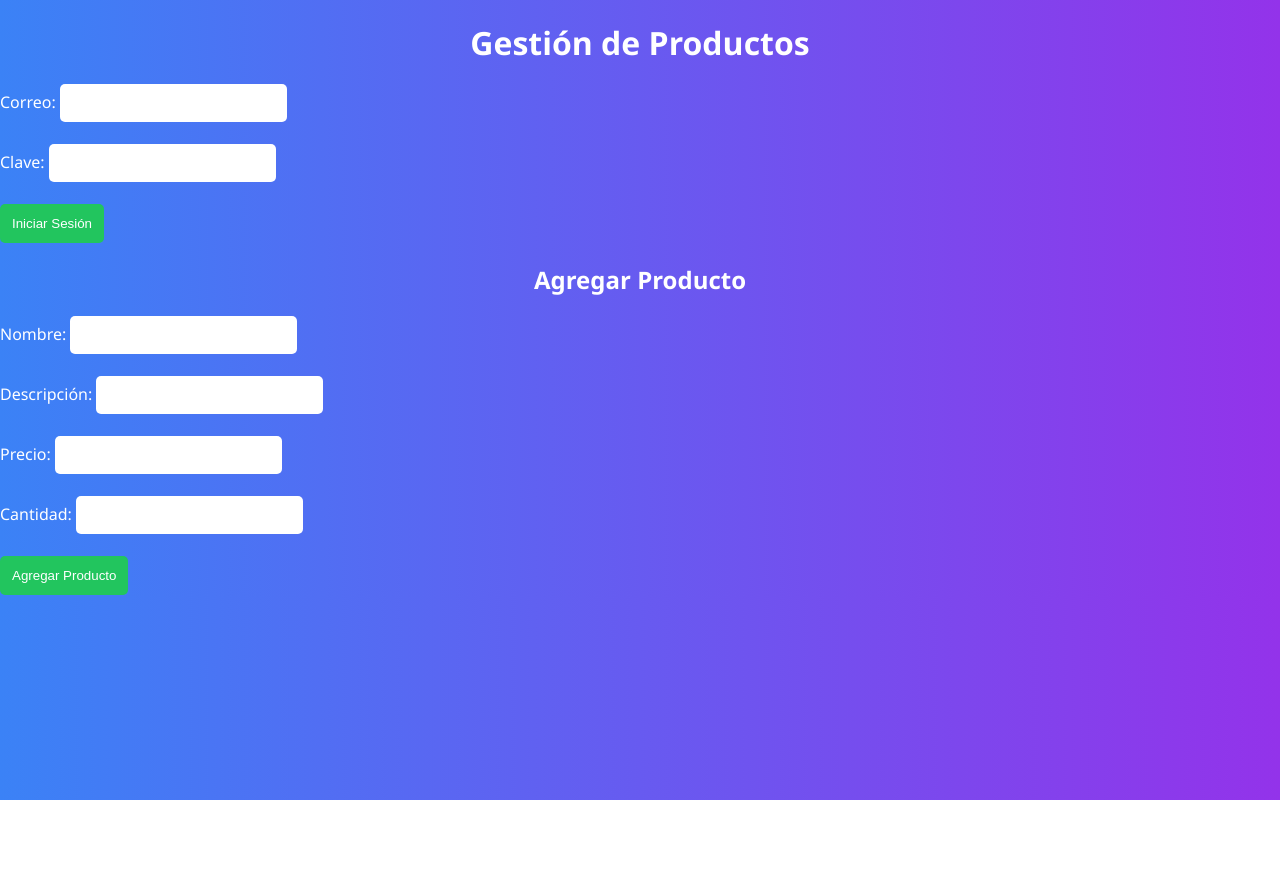
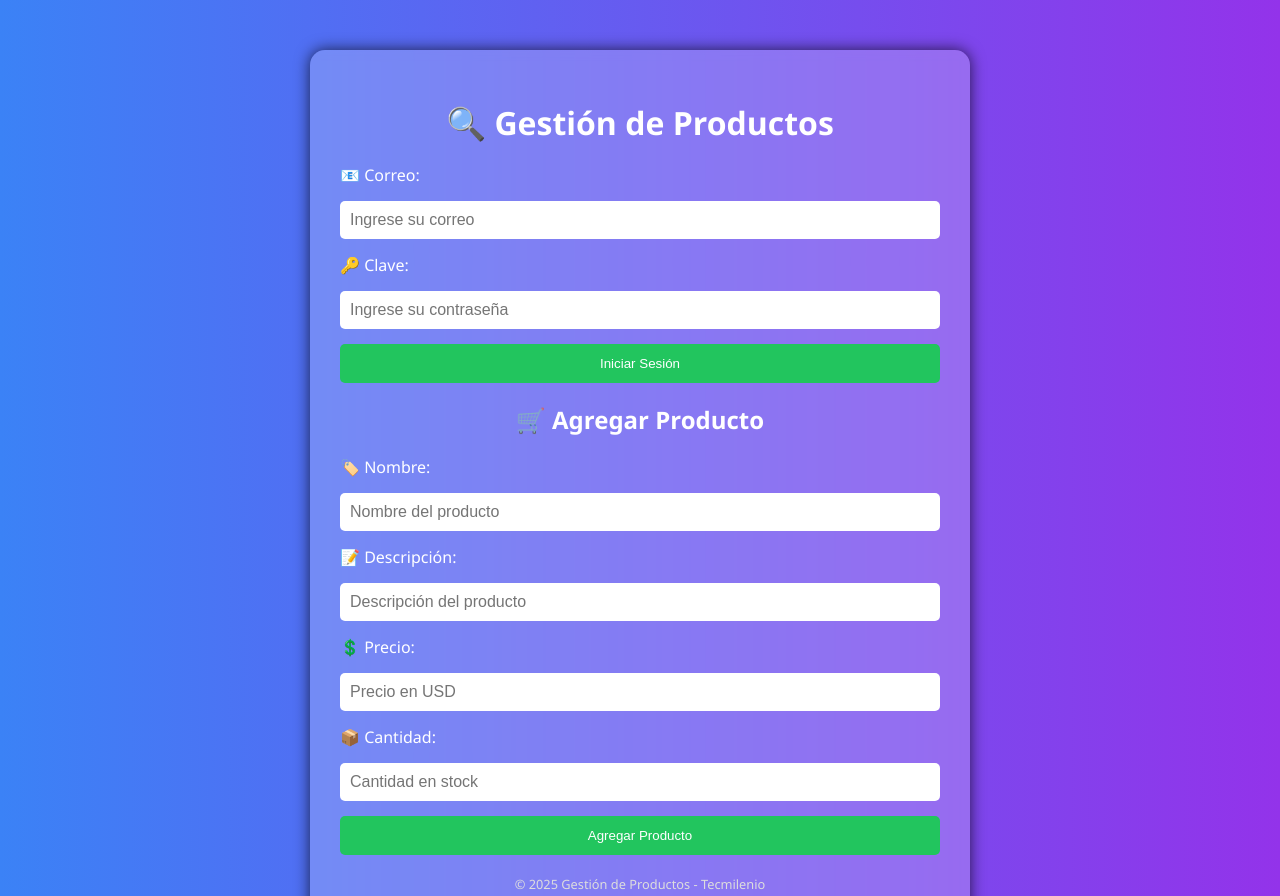
Before and after one commit to vajalidk/web, a plain HTML site: page pagina.html in a window 1280 px wide. Shown: the top 896 px of the page. Before the commit the page ends 800 px from the top, so only its background shows below. Drawn offline with Linux system fonts and the light colour scheme.

Commit message:
Update pagina.html

```diff
--- a/pagina.html
+++ b/pagina.html
@@ -7,26 +7,31 @@
     <link rel="stylesheet" href="estilo.css">
 </head>
 <body>
-    <h1>Gestión de Productos</h1>
-    <form action="/login" method="POST">
-        <label for="correo">Correo:</label>
-        <input type="email" name="correo" required><br><br>
-        <label for="clave">Clave:</label>
-        <input type="password" name="clave" required><br><br>
-        <button type="submit">Iniciar Sesión</button>
-    </form>
+    <div class="container">
+        <h1>🔍 Gestión de Productos</h1>
+        <form action="/login" method="POST" class="formulario">
+            <label for="correo">📧 Correo:</label>
+            <input type="email" name="correo" required placeholder="Ingrese su correo">
+            <label for="clave">🔑 Clave:</label>
+            <input type="password" name="clave" required placeholder="Ingrese su contraseña">
+            <button type="submit">Iniciar Sesión</button>
+        </form>
 
-    <h2>Agregar Producto</h2>
-    <form action="/productos" method="POST">
-        <label for="nombre">Nombre:</label>
-        <input type="text" name="nombre" required><br><br>
-        <label for="descripcion">Descripción:</label>
-        <input type="text" name="descripcion" required><br><br>
-        <label for="precio">Precio:</label>
-        <input type="number" name="precio" required><br><br>
-        <label for="cantidad">Cantidad:</label>
-        <input type="number" name="cantidad" required><br><br>
-        <button type="submit">Agregar Producto</button>
-    </form>
+        <h2>🛒 Agregar Producto</h2>
+        <form action="/productos" method="POST" class="formulario">
+            <label for="nombre">🏷️ Nombre:</label>
+            <input type="text" name="nombre" required placeholder="Nombre del producto">
+            <label for="descripcion">📝 Descripción:</label>
+            <input type="text" name="descripcion" required placeholder="Descripción del producto">
+            <label for="precio">💲 Precio:</label>
+            <input type="number" name="precio" required placeholder="Precio en USD">
+            <label for="cantidad">📦 Cantidad:</label>
+            <input type="number" name="cantidad" required placeholder="Cantidad en stock">
+            <button type="submit">Agregar Producto</button>
+        </form>
+        <footer class="footer">
+            <p>© 2025 Gestión de Productos - Tecmilenio</p>
+        </footer>
+    </div>
 </body>
 </html>
```
